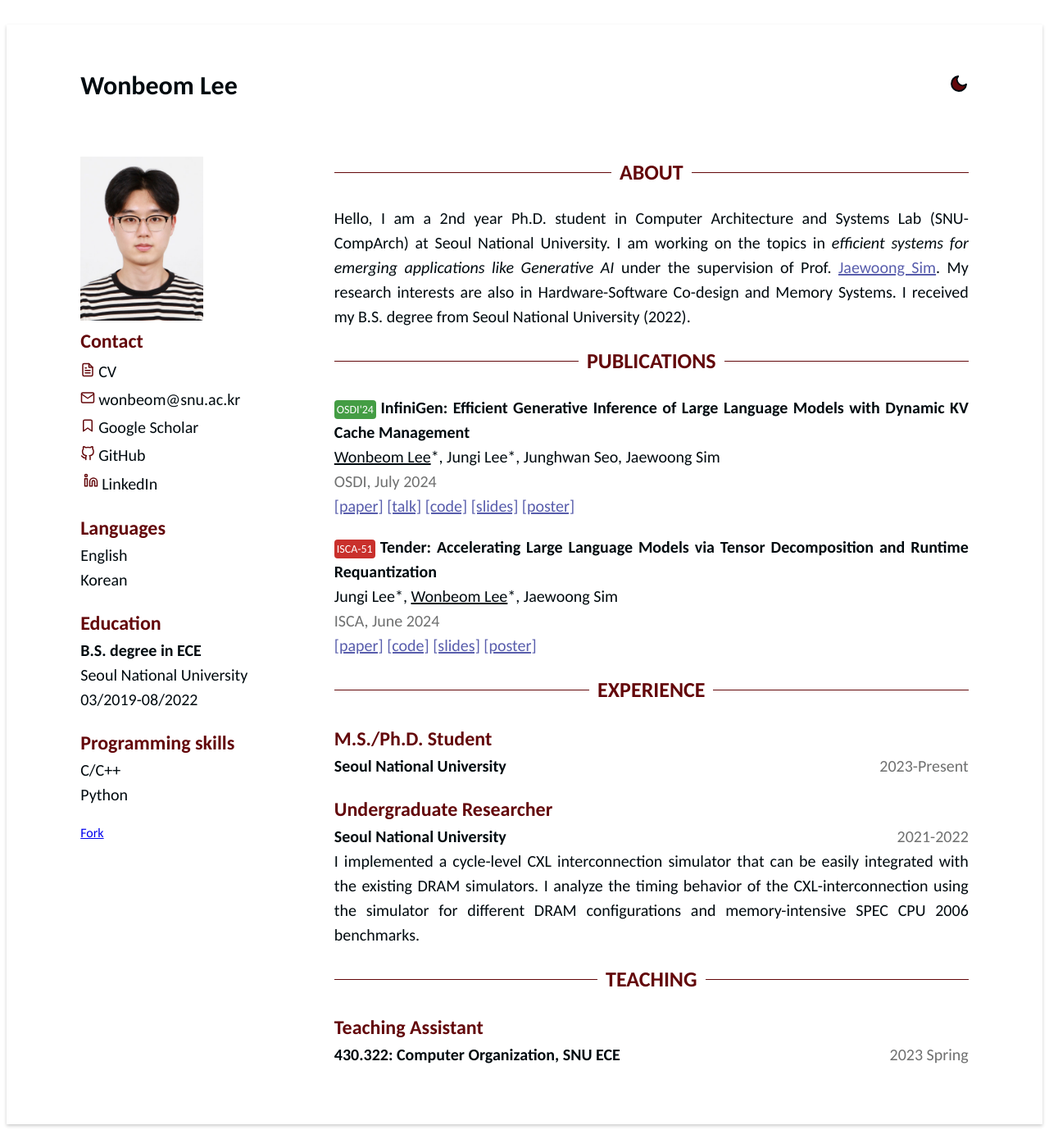
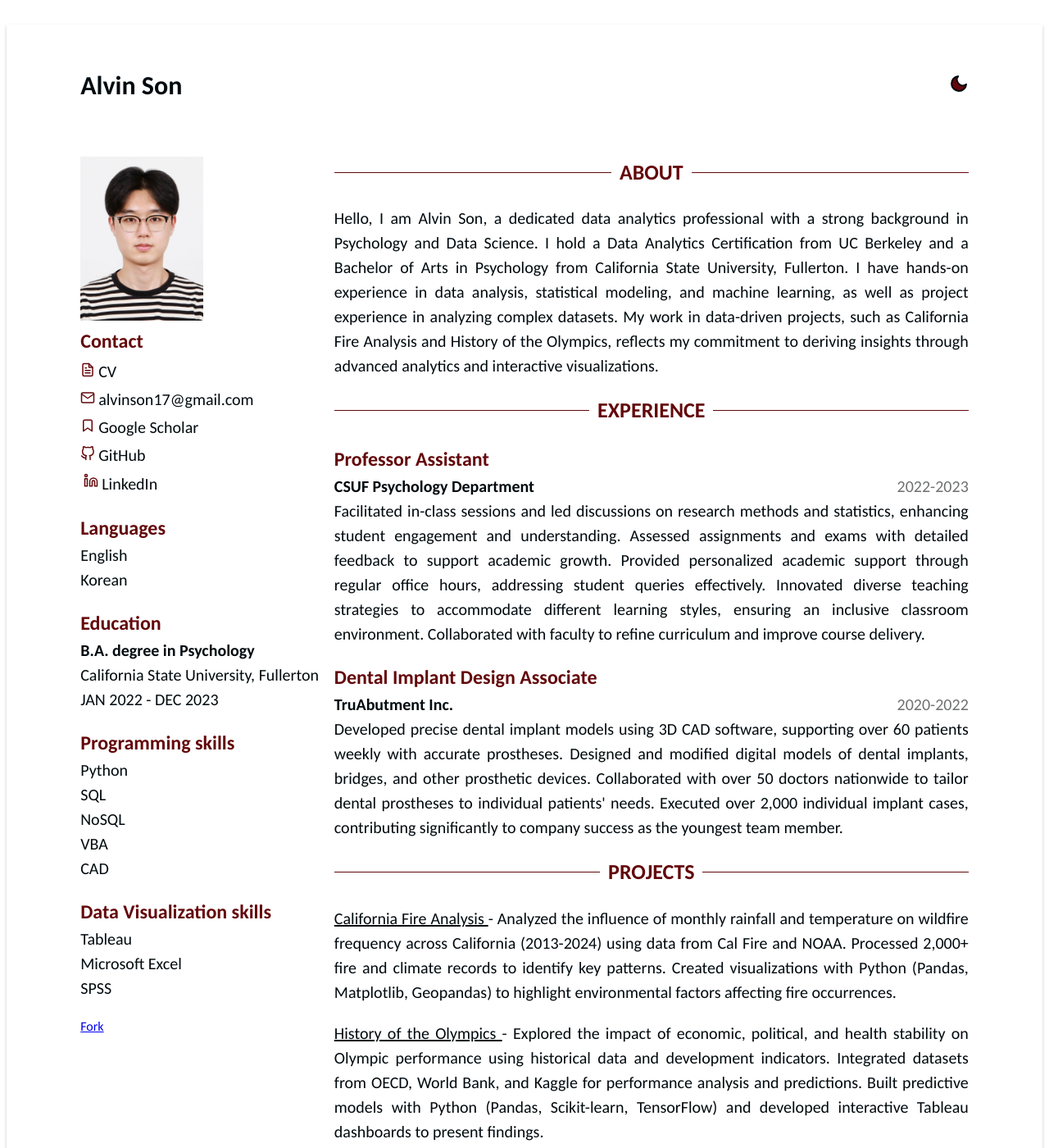
Before and after one commit to Alvin-Son/Alvin-Son.github.io, a Jekyll site: the page built from index.html, in a window 1280 px wide and 1400 px high. Shown: the whole window at 82% size. Built offline with Jekyll 4.4.1, drawn with Linux system fonts in a browser that asks for light colours.

Commit message:
Update data.yml

```diff
--- a/_data/data.yml
+++ b/_data/data.yml
@@ -1,12 +1,12 @@
-name: Wonbeom Lee
+name: Alvin Son
 support_dark_mode: true
 fork: true
 
 # Sidebar
 contact:
-  email: wonbeom@snu.ac.kr
-  github: leewonbeom
-  linkedin: wonbeomlee
+  email: alvinson17@gmail.com
+  github: Alvin-Son
+  linkedin: alvin-son
   phone:
   gitlab:
   twitter:
@@ -16,83 +16,174 @@ languages:
   - idiom: Korean
 
 education:
-  #  - degree: M.S. degree in ECE
-  #  time: 2022-NOW
-  #  university: Seoul National University
-  - degree: B.S. degree in ECE
-    time: 03/2019-08/2022
-    university: Seoul National University
+  - degree: B.A. degree in Psychology
+    university: California State University, Fullerton
+    time: JAN 2022 - DEC 2023
+
+
+certifications:
+  - name: Data Analytics Certification
+    institution: University of California, Berkeley
+    time: FEB 2024 - AUG 2024
 
 skills:
   - category: Programming
     skill:
-      - C/C++
       - Python
-#  - category: Frontend
-#    skill:
-#      - React
-#      - Typescript
-#  - category: DevOps
-#    skill:
+      - SQL
+      - NoSQL
+      - VBA
+      - CAD
+  - category: Data Visualization
+    skill:
+      - Tableau
+      - Microsoft Excel
+      - SPSS
 
 # Profile
 profile: |
-  Hello, I am a 2nd year Ph.D. student in Computer Architecture and
-  Systems Lab (SNU-CompArch) at Seoul National University. I am working on the
-  topics in <em>efficient systems for emerging applications like Generative
-  AI</em> under the supervision of Prof. <a
-  href="https://jaewoong.org" style="color:#585DAC">Jaewoong Sim</a>. My research interests are also
-  in Hardware-Software Co-design and Memory Systems. I received my B.S. degree
-  from Seoul National University (2022).
+   Hello, I am Alvin Son, a dedicated data analytics professional with a strong background in Psychology and Data Science.
+   I hold a Data Analytics Certification from UC Berkeley and a Bachelor of Arts in Psychology from California State University, Fullerton.
+   I have hands-on experience in data analysis, statistical modeling, and machine learning, as well as project experience in analyzing complex datasets.
+   My work in data-driven projects, such as California Fire Analysis and History of the Olympics, reflects my commitment to deriving insights through advanced
+   analytics and interactive visualizations.
 
 # Experience
 experience:
-  - role: M.S./Ph.D. Student
-    time: 2023-Present
-    company: Seoul National University
-    details:
-      #technologies_used: |
-      #C++, Python
-  - role: Undergraduate Researcher
-    time: 2021-2022
-    company: Seoul National University
-    details: I implemented a cycle-level CXL interconnection simulator that can
-      be easily integrated with the existing DRAM simulators. I analyze the
-      timing behavior of the CXL-interconnection using the simulator for
-      different DRAM configurations and memory-intensive SPEC CPU 2006
-      benchmarks.
-      #technologies_used: |
-      #C++, Python
+  - role: Professor Assistant
+    time: 2022-2023
+    company: CSUF Psychology Department
+    location: Fullerton, CA
+    details: |
+      Facilitated in-class sessions and led discussions on research methods and statistics, enhancing student engagement and understanding.
+      Assessed assignments and exams with detailed feedback to support academic growth.
+      Provided personalized academic support through regular office hours, addressing student queries effectively.
+      Innovated diverse teaching strategies to accommodate different learning styles, ensuring an inclusive classroom environment.
+      Collaborated with faculty to refine curriculum and improve course delivery.
 
-publications:
-  - title: "InfiniGen: Efficient Generative Inference of Large Language Models with Dynamic KV Cache Management"
-    link: "https://www.usenix.org/conference/osdi24/presentation/lee"
-    authors: <u>Wonbeom Lee</u>*, Jungi Lee*, Junghwan Seo, Jaewoong Sim
-    conference: OSDI, July 2024
-    conf: OSDI'24
-    btnclass: btn osdi
-    conflink: https://www.usenix.org/conference/osdi24/
-    links: <a href="https://www.usenix.org/conference/osdi24/presentation/lee" style="color:#585DAC">[paper]</a>    <a href="https://youtu.be/fHBokxUHU0Y" style="color:#585DAC">[talk]</a>    <a href="https://github.com/snu-comparch/InfiniGen" style="color:#585DAC">[code]</a>    <a href="files/osdi24-infinigen-main.pdf" style="color:#585DAC">[slides]</a>    <a href="files/osdi24-infinigen-poster.pdf" style="color:#585DAC">[poster]</a>
+  - role: Dental Implant Design Associate
+    time: 2020-2022
+    company: TruAbutment Inc.
+    location: Irvine, CA
+    details: |
+      Developed precise dental implant models using 3D CAD software, supporting over 60 patients weekly with accurate prostheses.
+      Designed and modified digital models of dental implants, bridges, and other prosthetic devices.
+      Collaborated with over 50 doctors nationwide to tailor dental prostheses to individual patients' needs.
+      Executed over 2,000 individual implant cases, contributing significantly to company success as the youngest team member.
 
-  - title: "Tender: Accelerating Large Language Models via Tensor Decomposition and Runtime Requantization"
-    link: "https://arxiv.org/pdf/2406.12930"
-    authors: Jungi Lee*, <u>Wonbeom Lee</u>*, Jaewoong Sim
-    conference: ISCA, June 2024
-    conf: ISCA-51
-    btnclass: btn isca
-    conflink: https://iscaconf.org/isca2024/
-    links: <a href="https://arxiv.org/pdf/2406.12930" style="color:#585DAC">[paper]</a>    <a href="https://github.com/snu-comparch/Tender" style="color:#585DAC">[code]</a>    <a href="files/isca24-tender-main.pdf" style="color:#585DAC">[slides]</a>    <a href="files/isca24-tender-poster.pdf" style="color:#585DAC">[poster]</a>
+# Projects
+projects:
+  - title: California Fire Analysis
+    link: https://github.com/Alvin-Son/california_fire_analysis
+    time: Apr 2024
+    details: |
+      Analyzed the influence of monthly rainfall and temperature on wildfire frequency across California (2013-2024) using data from Cal Fire and NOAA.
+      Processed 2,000+ fire and climate records to identify key patterns.
+      Created visualizations with Python (Pandas, Matplotlib, Geopandas) to highlight environmental factors affecting fire occurrences.
 
-projects:
-  #- title: Cool Project
-  #  link: #
-  #  details: |
-  #    Lorem ipsum dolor sit amet, consectetur adipiscing elit, sed do eiusmod
-  #    tempor incididunt ut labore et dolore magna aliqua.
+  - title: History of the Olympics
+    link: https://github.com/Alvin-Son/Project_Olympian
+    time: Aug 2024
+    details: |
+      Explored the impact of economic, political, and health stability on Olympic performance using historical data and development indicators.
+      Integrated datasets from OECD, World Bank, and Kaggle for performance analysis and predictions.
+      Built predictive models with Python (Pandas, Scikit-learn, TensorFlow) and developed interactive Tableau dashboards to present findings.
 
-# Volunteering
-volunteering:
-  - time: 2023 Spring
-    role: Teaching Assistant
-    company: "430.322: Computer Organization, SNU ECE"
-    details: |
+# name: Wonbeom Lee
+# support_dark_mode: true
+# fork: true
+
+# # Sidebar
+# contact:
+#   email: wonbeom@snu.ac.kr
+#   github: leewonbeom
+#   linkedin: wonbeomlee
+#   phone:
+#   gitlab:
+#   twitter:
+
+# languages:
+#   - idiom: English
+#   - idiom: Korean
+
+# education:
+#   #  - degree: M.S. degree in ECE
+#   #  time: 2022-NOW
+#   #  university: Seoul National University
+#   - degree: B.S. degree in ECE
+#     time: 03/2019-08/2022
+#     university: Seoul National University
+
+# skills:
+#   - category: Programming
+#     skill:
+#       - C/C++
+#       - Python
+# #  - category: Frontend
+# #    skill:
+# #      - React
+# #      - Typescript
+# #  - category: DevOps
+# #    skill:
+
+# # Profile
+# profile: |
+#   Hello, I am a 2nd year Ph.D. student in Computer Architecture and
+#   Systems Lab (SNU-CompArch) at Seoul National University. I am working on the
+#   topics in <em>efficient systems for emerging applications like Generative
+#   AI</em> under the supervision of Prof. <a
+#   href="https://jaewoong.org" style="color:#585DAC">Jaewoong Sim</a>. My research interests are also
+#   in Hardware-Software Co-design and Memory Systems. I received my B.S. degree
+#   from Seoul National University (2022).
+
+# # Experience
+# experience:
+#   - role: M.S./Ph.D. Student
+#     time: 2023-Present
+#     company: Seoul National University
+#     details:
+#       #technologies_used: |
+#       #C++, Python
+#   - role: Undergraduate Researcher
+#     time: 2021-2022
+#     company: Seoul National University
+#     details: I implemented a cycle-level CXL interconnection simulator that can
+#       be easily integrated with the existing DRAM simulators. I analyze the
+#       timing behavior of the CXL-interconnection using the simulator for
+#       different DRAM configurations and memory-intensive SPEC CPU 2006
+#       benchmarks.
+#       #technologies_used: |
+#       #C++, Python
+
+# publications:
+#   - title: "InfiniGen: Efficient Generative Inference of Large Language Models with Dynamic KV Cache Management"
+#     link: "https://www.usenix.org/conference/osdi24/presentation/lee"
+#     authors: <u>Wonbeom Lee</u>*, Jungi Lee*, Junghwan Seo, Jaewoong Sim
+#     conference: OSDI, July 2024
+#     conf: OSDI'24
+#     btnclass: btn osdi
+#     conflink: https://www.usenix.org/conference/osdi24/
+#     links: <a href="https://www.usenix.org/conference/osdi24/presentation/lee" style="color:#585DAC">[paper]</a>    <a href="https://youtu.be/fHBokxUHU0Y" style="color:#585DAC">[talk]</a>    <a href="https://github.com/snu-comparch/InfiniGen" style="color:#585DAC">[code]</a>    <a href="files/osdi24-infinigen-main.pdf" style="color:#585DAC">[slides]</a>    <a href="files/osdi24-infinigen-poster.pdf" style="color:#585DAC">[poster]</a>
+
+#   - title: "Tender: Accelerating Large Language Models via Tensor Decomposition and Runtime Requantization"
+#     link: "https://arxiv.org/pdf/2406.12930"
+#     authors: Jungi Lee*, <u>Wonbeom Lee</u>*, Jaewoong Sim
+#     conference: ISCA, June 2024
+#     conf: ISCA-51
+#     btnclass: btn isca
+#     conflink: https://iscaconf.org/isca2024/
+#     links: <a href="https://arxiv.org/pdf/2406.12930" style="color:#585DAC">[paper]</a>    <a href="https://github.com/snu-comparch/Tender" style="color:#585DAC">[code]</a>    <a href="files/isca24-tender-main.pdf" style="color:#585DAC">[slides]</a>    <a href="files/isca24-tender-poster.pdf" style="color:#585DAC">[poster]</a>
+
+# projects:
+#   #- title: Cool Project
+#   #  link: #
+#   #  details: |
+#   #    Lorem ipsum dolor sit amet, consectetur adipiscing elit, sed do eiusmod
+#   #    tempor incididunt ut labore et dolore magna aliqua.
+
+# # Volunteering
+# volunteering:
+#   - time: 2023 Spring
+#     role: Teaching Assistant
+#     company: "430.322: Computer Organization, SNU ECE"
+#     details: |
```
